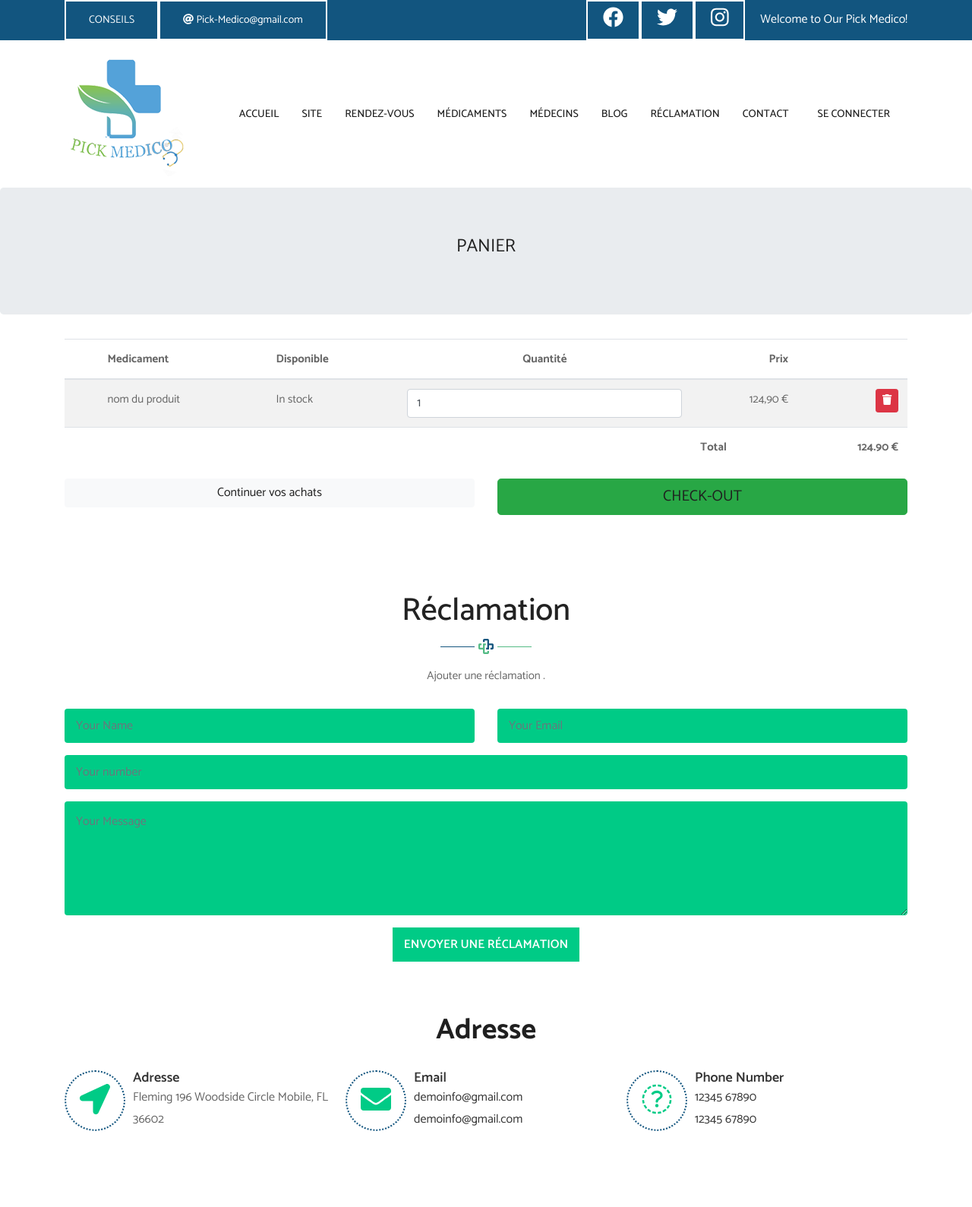
After one commit to soumayabensassi/web, a PHP site: page /panier.php in a window 1280 px wide. The commit adds this page. Shown: the whole page at 76% size. Run offline with PHP 8.4, Linux system fonts and the light colour scheme; some libraries are stand-ins or nearby versions.

Commit message:
soumaya.l'ajout du panier

```diff
--- a/front/view/logged.php
+++ b/front/view/logged.php
@@ -14,7 +14,7 @@
                 <div class="dropdown">
                     <ul>
                       <li><a href="profile.php"><br><i class="fas fa-user"></i>Profile</a></li>
-                      <li><a href="#"><br><i class="fas fa-shopping-basket"></i> Panier</a></li>
+                      <li><a href="panier.php"><br><i class="fas fa-shopping-basket"></i> Panier</a></li>
                       <li><a href="signout.php"><i class="fas fa-sign-out-alt"></i>Signout</a></li>
                   </ul>
                 </div>
--- /dev/null
+++ b/front/view/panier.php
@@ -0,0 +1,256 @@
+<!DOCTYPE html>
+<html lang="en">
+<head>
+    <meta charset="UTF-8">
+    <meta name="viewport" content="width=device-width, initial-scale=1.0">
+    <title>Panier</title>
+    <link href="//maxcdn.bootstrapcdn.com/bootstrap/4.0.0/css/bootstrap.min.css" rel="stylesheet" id="bootstrap-css">
+
+    <script src="//maxcdn.bootstrapcdn.com/bootstrap/4.0.0/js/bootstrap.min.js"></script>
+<script src="//cdnjs.cloudflare.com/ajax/libs/jquery/3.2.1/jquery.min.js"></script>
+<!------ Include the above in your HEAD tag ---------->
+ <!-- Site Icons -->
+ <link rel="shortcut icon" href="../assets/images/favicon.ico" type="image/x-icon">
+    <link rel="apple-touch-icon" href="../assets/images/apple-touch-icon.png">
+
+    <!-- Bootstrap CSS -->
+    <link rel="stylesheet" href="../assets/css/bootstrap.min.css">
+    <!-- Pogo Slider CSS -->
+    <link rel="stylesheet" href="../assets/css/pogo-slider.min.css">
+	<!-- Site CSS -->
+    <link rel="stylesheet" href="../assets/css/style.css">
+    <!-- Responsive CSS -->
+    <link rel="stylesheet" href="../assets/css/responsive.css">
+    <script src="https://cdnjs.cloudflare.com/ajax/libs/font-awesome/5.15.1/js/all.min.js" crossorigin="anonymous"></script>
+<link href="https://maxcdn.bootstrapcdn.com/font-awesome/4.7.0/css/font-awesome.min.css" rel="stylesheet" integrity="sha384-wvfXpqpZZVQGK6TAh5PVlGOfQNHSoD2xbE+QkPxCAFlNEevoEH3Sl0sibVcOQVnN" crossorigin="anonymous">
+</head>
+<body>
+	<!-- Start top bar -->
+	<div class="main-top">
+		<div class="container">
+			<div class="row">
+				<div class="col-lg-6">
+					<div class="left-top">
+						<a class="new-btn-d br-2" href="#"><span>Conseils</span></a>
+						<div class="mail-b"><a href="#"><i class="fas fa-at" aria-hidden="true"></i> Pick-Medico@gmail.com</a></div>
+					</div>
+				</div>
+				<div class="col-lg-6">
+					<div class="wel-nots">
+						<p>Welcome to Our Pick Medico!</p>
+					</div>
+					<div class="right-top">
+						<ul>
+							<li><a href="#"><i class="fab fa-facebook" aria-hidden="true"></i></a></li>
+							<li><a href="#"><i class="fab fa-twitter" aria-hidden="true"></i></a></li>
+							<li><a href="#"><i class="fab fa-instagram" aria-hidden="true"></i></a></li>
+
+						</ul>
+					</div>
+				</div>
+			</div>
+		</div>
+	</div>
+	<!-- End top bar -->
+
+	<!-- Start header -->
+	<header class="top-header">
+		<nav class="navbar header-nav navbar-expand-lg">
+            <div class="container">
+				<a class="navbar-brand" href="index.php"><img src="../assets/images/logo.png" alt="image"></a>
+				<button class="navbar-toggler" type="button" data-toggle="collapse" data-target="#navbar-wd" aria-controls="navbar-wd" aria-expanded="false" aria-label="Toggle navigation">
+					<span></span>
+					<span></span>
+					<span></span>
+				</button>
+                <div class="collapse navbar-collapse justify-content-end" id="navbar-wd">
+                    <ul class="navbar-nav">
+                        <li><a class="nav-link " href="index.php">Accueil</a></li>
+                        <li><a class="nav-link" href="#about">Site</a></li>
+
+						<li><a class="nav-link" href="rendez-vous.php">Rendez-vous</a></li>
+                        <li><a class="nav-link" href="gallery.php">Médicaments</a></li>
+						<li><a class="nav-link" href="doctor.php">Médecins</a></li>
+                        <li><a class="nav-link" href="blog.php">Blog</a></li>
+						<li><a class="nav-link" href="Réclamation.php">Réclamation</a></li>
+						<li><a class="nav-link" href="#contact">Contact</a></li>
+
+						<?php
+session_start();
+if (empty($_SESSION['m_un'])) {?>
+    <li class="nav-link"><a  href="login.php">Se connecter</a></li>
+
+<?php } else { ?>
+    <li class="nav-link" ><?php include "logged.php"; ?></li>
+
+
+<?php
+
+}
+?>
+
+                    </ul>
+                </div>
+            </div>
+        </nav>
+	</header>
+<section class="jumbotron text-center">
+    <div class="container">
+        <h1 class="jumbotron-heading">PANIER</h1>
+     </div>
+</section>
+
+<div class="container mb-4">
+    <div class="row">
+        <div class="col-12">
+            <div class="table-responsive">
+                <table class="table table-striped">
+                    <thead>
+                        <tr>
+                            <th scope="col"> </th>
+                            <th scope="col">Medicament</th>
+                            <th scope="col">Disponible</th>
+                            <th scope="col" class="text-center">Quantité</th>
+                            <th scope="col" class="text-right">Prix</th>
+                            <th> </th>
+                        </tr>
+                    </thead>
+                    <tbody>
+                        <tr>
+                            <td><img src="" /> </td>
+                            <td>nom du produit</td>
+                            <td>In stock</td>
+                            <form>
+                            <td><input class="form-control" type="number" value="1" /></td>
+                            </form>
+                            <td class="text-right">124,90 €</td>
+                            <td class="text-right"><button class="btn btn-sm btn-danger"><i class="fa fa-trash"></i> </button> </td>
+                        </tr>
+
+
+
+                        <tr>
+                            <td></td>
+                            <td></td>
+                            <td></td>
+                            <td></td>
+                            <td><strong>Total</strong></td>
+                            <td class="text-right"><strong>124.90 €</strong></td>
+                        </tr>
+                    </tbody>
+                </table>
+            </div>
+        </div>
+        <div class="col mb-2">
+            <div class="row">
+                <div class="col-sm-12  col-md-6">
+                    <button class="btn btn-block btn-light"><a href="gallery.php">Continuer vos achats</a></button>
+                </div>
+                <div class="col-sm-12 col-md-6 text-right">
+                    <button class="btn btn-lg btn-block btn-success text-uppercase"><a href="acheter_medicament.php">Check-out</a></button>
+                </div>
+            </div>
+        </div>
+    </div>
+</div>
+
+
+
+            <!-- Start Contact -->
+	<div id="Réclamation" class="contact-box">
+		<div class="container">
+			<div class="row">
+				<div class="col-lg-12">
+					<div class="title-box">
+						<h2>Réclamation</h2>
+						<p>Ajouter une réclamation . </p>
+					</div>
+				</div>
+			</div>
+			<div class="row">
+
+				<div class="col-lg-12 col-xs-12">
+				  <div class="contact-block">
+					<form name="f">
+					  <div class="row">
+						<div class="col-md-6">
+							<div class="form-group">
+								<input type="text" class="form-control" id="name" name="name" placeholder="Your Name" required data-error="Please enter your name">
+								<div class="help-block with-errors"></div>
+							</div>
+						</div>
+						<div class="col-md-6">
+							<div class="form-group">
+								<input type="text" placeholder="Your Email" id="email" class="form-control" name="email" required data-error="Please enter your email">
+								<div class="help-block with-errors"></div>
+							</div>
+						</div>
+						<div class="col-md-12">
+							<div class="form-group">
+								<input type="text" placeholder="Your number" id="number" class="form-control" name="number" required data-error="Please enter your number">
+								<div class="help-block with-errors"></div>
+							</div>
+						</div>
+						<div class="col-md-12">
+							<div class="form-group">
+								<textarea class="form-control" id="message" placeholder="Your Message" rows="8"name="msg" data-error="Write your message" required></textarea>
+								<div class="help-block with-errors"></div>
+							</div>
+							<div class="submit-button text-center">
+								<input type="submit"  id="submit" class="btn btn-common" value="Envoyer une réclamation " onclick="test();" >
+
+								<div id="msgSubmit" class="h3 text-center hidden"></div>
+								<div class="clearfix"></div>
+							</div>
+						</div>
+					  </div>
+					</form>
+				  </div>
+				</div>
+
+				<div id="contact"class="col-lg-12 col-xs-12">
+					<div class="left-contact">
+						<h2>Adresse</h2>
+						<div class="media cont-line">
+							<div class="media-left icon-b">
+								<i class="fa fa-location-arrow" aria-hidden="true"></i>
+							</div>
+							<div class="media-body dit-right">
+								<h4>Adresse</h4>
+								<p>Fleming 196 Woodside Circle Mobile, FL 36602</p>
+							</div>
+						</div>
+						<div class="media cont-line">
+							<div class="media-left icon-b">
+								<i class="fa fa-envelope" aria-hidden="true"></i>
+							</div>
+							<div class="media-body dit-right">
+								<h4>Email</h4>
+								<a href="#">demoinfo@gmail.com</a><br>
+								<a href="#">demoinfo@gmail.com</a>
+							</div>
+						</div>
+						<div class="media cont-line">
+							<div class="media-left icon-b">
+								<i class="fa fa-volume-control-phone" aria-hidden="true"></i>
+							</div>
+							<div class="media-body dit-right">
+								<h4>Phone Number</h4>
+								<a href="#">12345 67890</a><br>
+								<a href="#">12345 67890</a>
+							</div>
+						</div>
+					</div>
+				</div>
+
+
+			</div>
+		    </div>
+
+          	<!-- End Contact -->
+
+        </div>
+    </div>
+
+</body>
+</html>
--- a/front/view/product-details.php
+++ b/front/view/product-details.php
@@ -241,7 +241,7 @@ if (empty($_SESSION['m_un'])) {?>
 										<input type="text" value="0" />
 										<button type="button" class="btn btn-fefault cart">
 											<i class="fa fa-shopping-cart"></i>
-											<a href="acheter_medicament.php">Acheter Maintenant</a>
+											<a href="#">Acheter Maintenant</a>
 										</button>
 									</span>
 									<p><b>Mode d'administration ?
--- a/front/view/product-details1.php
+++ b/front/view/product-details1.php
@@ -240,7 +240,7 @@ if (empty($_SESSION['m_un'])) {?>
 										<input type="text" value="0" />
 										<button type="button" class="btn btn-fefault cart">
 											<i class="fa fa-shopping-cart"></i>
-											<a href="acheter_medicament.php">Acheter Maintenant</a>
+											<a href="#">Acheter Maintenant</a>
 										</button>
 									</span>
 									<p><b>Mode d'administration ?
--- a/front/view/product-details2.php
+++ b/front/view/product-details2.php
@@ -240,7 +240,7 @@ if (empty($_SESSION['m_un'])) {?>
 										<input type="text" value="0" />
 										<button type="button" class="btn btn-fefault cart">
 											<i class="fa fa-shopping-cart"></i>
-											<a href="acheter_medicament.php">Acheter Maintenant</a>
+											<a href="#">Acheter Maintenant</a>
 										</button>
 									</span>
 									<p><b>Mode d'administration ?
--- a/front/view/profile.php
+++ b/front/view/profile.php
@@ -55,9 +55,8 @@ session_start();
             <div class="container-fluid nav sidebar flex-column">
 
                 <a href="#" class="nav-link active mt-auto"><i class="far fa-user-circle"></i> Profil</a>
-
-                <a href="#" class="nav-link active"><i class="fas fa-shopping-basket"></i> Panier</a>
-
+                <a href="index.php" class="nav-link active"><i class="fas fa-home"></i> Accueil</a>
+                <a href="panier.php" class="nav-link active"><i class="fas fa-shopping-basket"></i> Panier</a>
                 <a href="signout.php" class="nav-link active mb-auto"><i class="fas fa-cogs"></i> Déconnexion</a>
 
             </div>
```
Also changed, not shown: front/assets/css/panier.css (added, +60 -0 lines).
